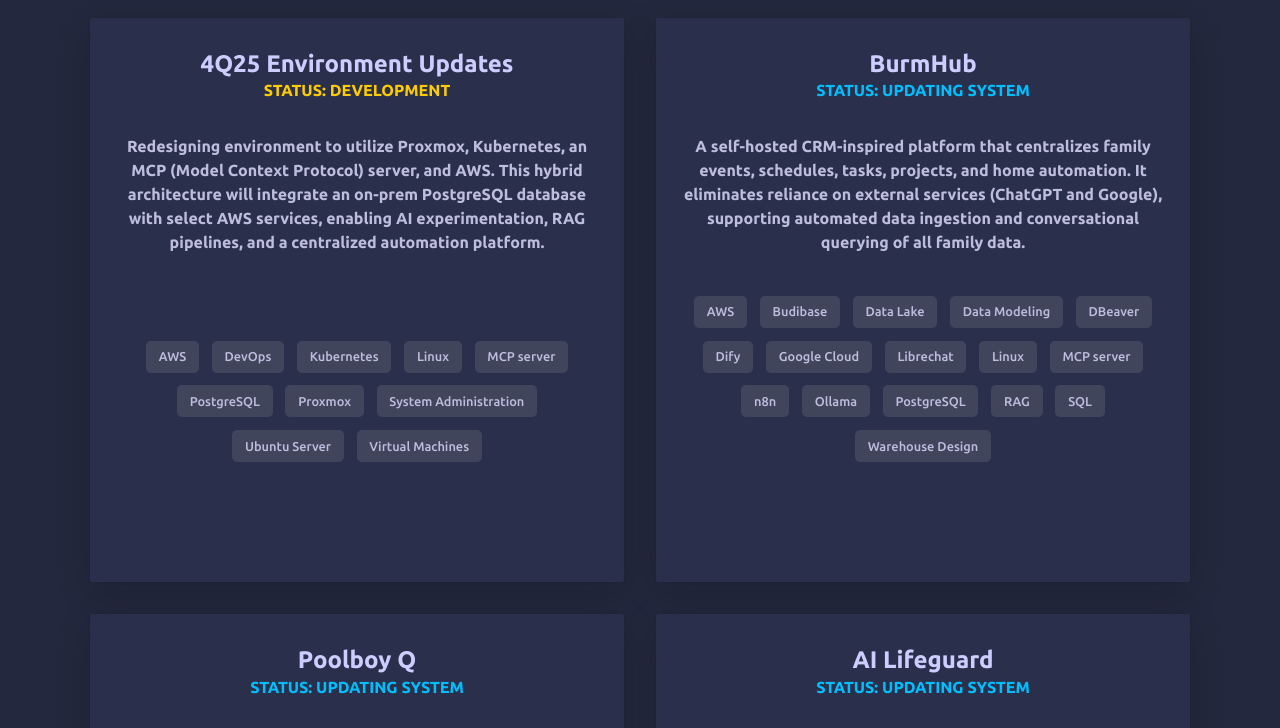
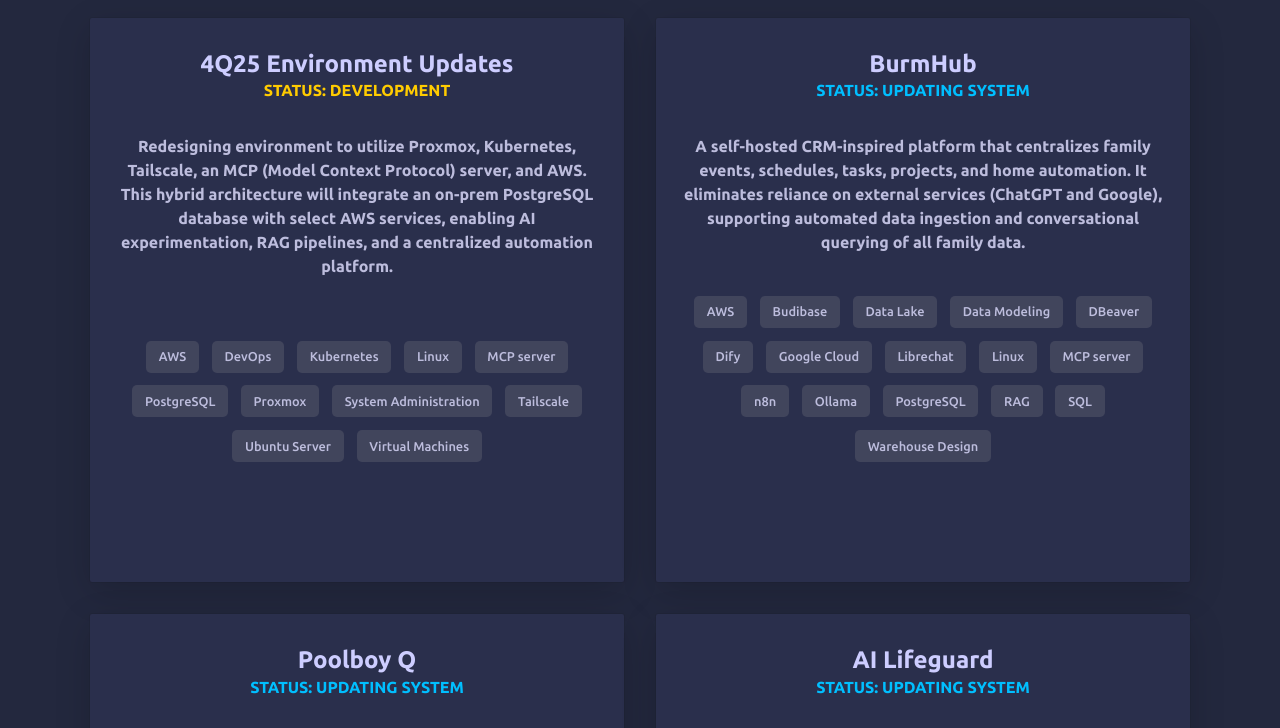
Before and after one commit to ericburm/ericburm.github.io, a website: page index.html in a window 1280 px wide. Shown: the part 560-1288 px from the top of the page. Drawn offline with Linux system fonts and the light colour scheme.

Commit message:
Add 4Q25 Environment Updates project and update skills

```diff
--- a/index.html
+++ b/index.html
@@ -78,7 +78,7 @@
               <h3>4Q25 Environment Updates</h3>
               <div class="project__status project__status-development">STATUS: DEVELOPMENT</div>
               <p class="project__description">
-                Redesigning environment to utilize Proxmox, Kubernetes, an MCP (Model Context Protocol) server, and AWS. This hybrid architecture will integrate an on-prem PostgreSQL database with select AWS services, enabling AI experimentation, RAG pipelines, and a centralized automation platform.
+                Redesigning environment to utilize Proxmox, Kubernetes, Tailscale, an MCP (Model Context Protocol) server, and AWS. This hybrid architecture will integrate an on-prem PostgreSQL database with select AWS services, enabling AI experimentation, RAG pipelines, and a centralized automation platform.
               </p>
             </div>
             <ul class="project__stack">
@@ -90,6 +90,7 @@
               <li class="project__stack-item">PostgreSQL</li>
               <li class="project__stack-item">Proxmox</li>
               <li class="project__stack-item">System Administration</li>
+              <li class="project__stack-item">Tailscale</li>
               <li class="project__stack-item">Ubuntu Server</li>
               <li class="project__stack-item">Virtual Machines</li>
             </ul>
@@ -401,6 +402,7 @@
           <li class="skills__list-item btn btn--plain">SQL</li>
           <li class="skills__list-item btn btn--plain">System Administration</li>
           <li class="skills__list-item btn btn--plain">Tableau</li>
+          <li class="skills__list-item btn btn--plain">Tailscale</li>
           <li class="skills__list-item btn btn--plain">Ubuntu Server</li>
           <li class="skills__list-item btn btn--plain">various CRMs</li>
           <li class="skills__list-item btn btn--plain">Virtual Machines</li>
```
